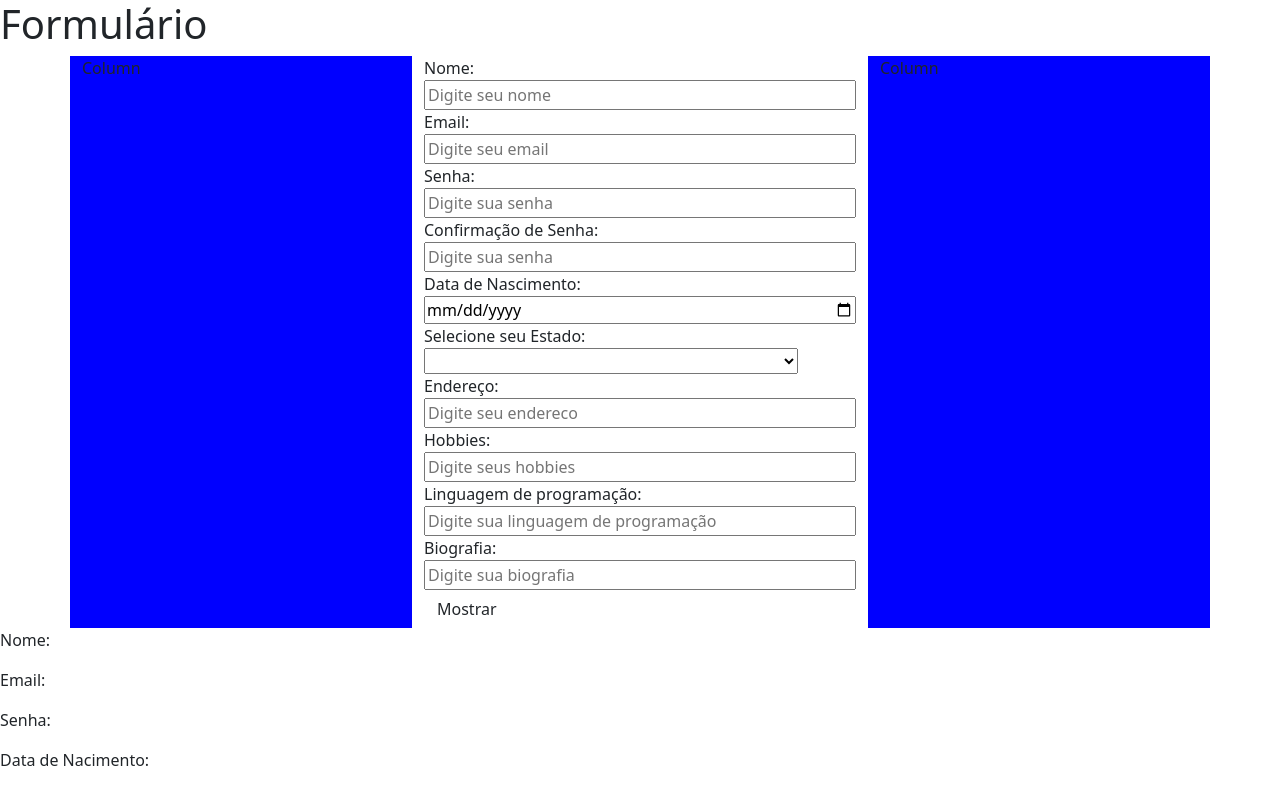
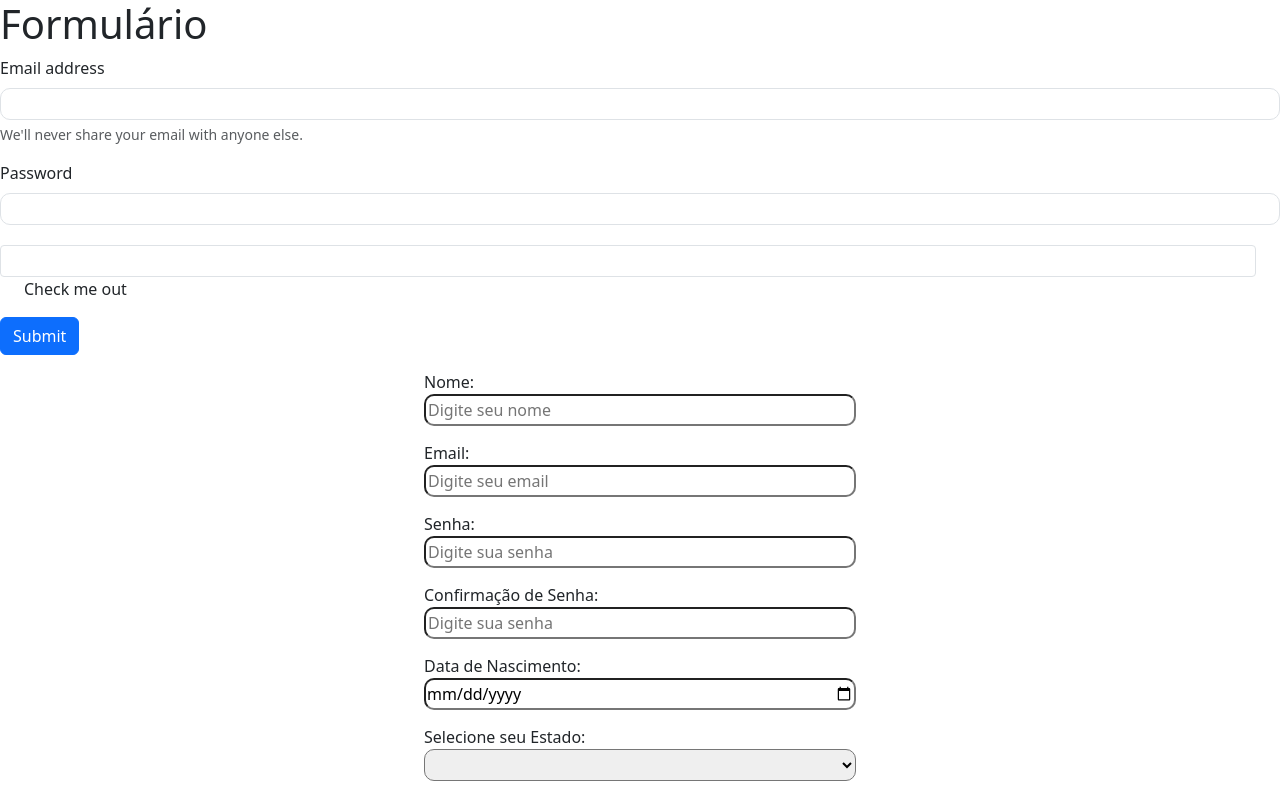
Before and after one commit to spricigom/formDev, a Vue app: page / in a window 1280 px wide. Shown: the top 792 px of the page. Built offline with nearby package versions, Linux system fonts and the light colour scheme.

Commit message:
campos melhorados e estilo adicionado no botao

```diff
--- a/src/components/EditPerfil.vue
+++ b/src/components/EditPerfil.vue
@@ -175,17 +175,43 @@ function enviarDados() {
 <template>
     <h1>Formulário</h1>
 
+
+
+
+
+
+    <form>
+  <div class="mb-3">
+    <label for="exampleInputEmail1" class="form-label">Email address</label>
+    <input type="email" class="form-control" id="exampleInputEmail1" aria-describedby="emailHelp">
+    <div id="emailHelp" class="form-text">We'll never share your email with anyone else.</div>
+  </div>
+  <div class="mb-3">
+    <label for="exampleInputPassword1" class="form-label">Password</label>
+    <input type="password" class="form-control" id="exampleInputPassword1">
+  </div>
+  <div class="mb-3 form-check">
+    <input type="checkbox" class="form-check-input" id="exampleCheck1">
+    <label class="form-check-label" for="exampleCheck1">Check me out</label>
+  </div>
+  <button type="submit" class="btn btn-primary">Submit</button>
+</form>
+
+
+
     <div class="container text-left">
         <div class="row">
-            <div class="colLados">
-                Column
+
+
+            <div class="colLados text-center">
+
             </div>
             <div class="col">
                 <div class="formulario">
                     <form @submit.prevent="enviarDados">
 
                         <div class="campo">
-                            <label for="">Nome:</label>
+                            <label for="" >Nome:</label>
                             <div class="linha">
                                 <input type="text" v-model="perfil.nome" placeholder="Digite seu nome">
                             </div>
@@ -283,12 +309,12 @@ function enviarDados() {
 
 
 
-                        <button type="submit" id="botao" class="btn">Mostrar</button>
+                        <button type="submit" id="botao" class="btn btn-primary">Mostrar</button>
                     </form>
                 </div>
             </div>
-            <div class="colLados">
-                Column
+            <div class="colLados text-center">
+
             </div>
         </div>
     </div>
@@ -301,9 +327,11 @@ function enviarDados() {
 
 
 <style scoped>
+
+
 .colLados {
     width: 30%;
-    background-color: blue;
+
 }
 
 .col {
@@ -312,10 +340,16 @@ function enviarDados() {
 }
 
 
-.linha {
+.campo {
+    margin-top: 15px;
+    margin-bottom: 15px;
 }
 
-.linha input {
+.linha select, input{
     width: 100%;
+    height: 4vh;
+    border-radius: 10px;
 }
+
+
 </style>
--- a/src/main.js
+++ b/src/main.js
@@ -4,5 +4,5 @@ import { createApp } from 'vue'
 import App from './App.vue'
 import 'bootstrap/dist/css/bootstrap.css';
 import 'bootstrap';
-
+import ('https://fonts.googleapis.com/css2?family=Roboto:ital,wght@0,100;0,300;0,400;0,500;0,700;0,900;1,100;1,300;1,400;1,500;1,700;1,900&display=swap');
 createApp(App).mount('#app')
```
